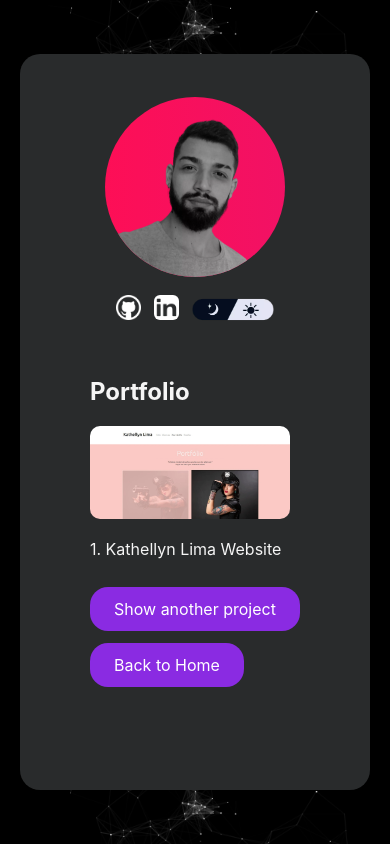
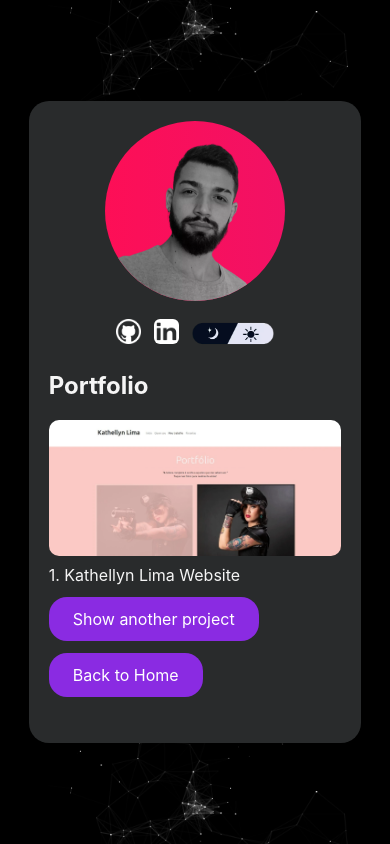
Before and after one commit to 21fernandinhow/portfolio-legacy, a React (Create React App) app: page /portfolio in a window 390 px wide. Built offline with nearby package versions, Linux system fonts and the light colour scheme.

Commit message:
Fixed section default size

```diff
--- a/src/components/about.js
+++ b/src/components/about.js
@@ -3,7 +3,7 @@ import { Link } from "react-router-dom";
 
 function About() {
   return (
-    <div data-aos="fade-in" data-aos-duration="2000">
+    <div data-aos="fade-in" data-aos-duration="2000" className="about">
         <h2>About Me</h2>
         <p>I'm a Front End Developer from Brazil with a long enterpreunership story.
           I already created some e-commerces, landing pages and even a startup.
@@ -11,8 +11,8 @@ function About() {
         </p>
 
         <div className="about-options">
-          <Link to="/contact" className="btn-back">Get in touch</Link>
-          <Link to="/" className="btn-back">Back to Home</Link>
+          <Link to="/contact" className="btn">Get in touch</Link>
+          <Link to="/" className="btn">Back to Home</Link>
         </div>
     </div>
   );
--- a/src/components/avatar.js
+++ b/src/components/avatar.js
@@ -12,8 +12,8 @@ function Avatar() {
     <div className='avatar-section'>
         <img className='avatar' alt="avatar" src="../images/avatar.webp"/>
         <div className='icons'>
-          <a href="https://github.com/21fernandinhow"><img className='icon' alt="github" src="../images/github.webp"/></a>
-          <a href="https://www.linkedin.com/in/fernando-carvalho-6005b024b/"><img className='icon' alt="linkedin" src="../images/linkedin.webp"/></a>
+          <a href="https://github.com/21fernandinhow" target="_blank" rel="noopener noreferrer"><img className='icon' alt="github" src="../images/github.webp"/></a>
+          <a href="https://www.linkedin.com/in/fernando-carvalho-6005b024b/" target="_blank" rel="noopener noreferrer"><img className='icon' alt="linkedin" src="../images/linkedin.webp"/></a>
           <img onClick={changeTheme} className='btn-theme' alt="change-theme" src="../images/changetheme.webp"/>
         </div>
     </div>
--- a/src/components/portfolio-item.js
+++ b/src/components/portfolio-item.js
@@ -3,7 +3,7 @@ import React from "react";
 function Item(props) {
   return (
     <div>
-        <a href={props.link}>
+        <a href={props.link} target="_blank" rel="noopener noreferrer">
             <img className="portfolio-img" alt="website" src={props.image}/>
         </a>
         <p className="portfolio-name">{props.name}</p>
--- a/src/components/portfolio.js
+++ b/src/components/portfolio.js
@@ -30,17 +30,15 @@ function Portfolio() {
   }
 
   return (
-    <div data-aos="fade-in" data-aos-duration="2000">
+    <div data-aos="fade-in" data-aos-duration="2000" className="portfolio">
         <h2>Portfolio</h2>
 
         <Item name={projects[project].name} image={projects[project].image} link={projects[project].link}/>
 
         <div className="menu">
-          <span className="btn-menu" onClick={changeProject}>Show another project</span>
-          <Link to="/" className="btn-menu">Back to Home</Link>
+          <span className="btn" onClick={changeProject}>Show another project</span>
+          <Link to="/" className="btn">Back to Home</Link>
         </div>
-
-        <br/><br/><br/>
 
     </div>
   );
--- a/src/css/style.css
+++ b/src/css/style.css
@@ -1,3 +1,120 @@
+.avatar-section {
+  flex-direction: column;
+}
+.avatar-section .avatar {
+  width: 180px;
+  border-radius: 100%;
+  background: linear-gradient(270deg, #8a2be2, #ff0e54);
+  background-size: 1000% 1000%;
+  -webkit-animation: AnimationName 6s ease infinite;
+  -moz-animation: AnimationName 6s ease infinite;
+  animation: AnimationName 6s ease infinite;
+}
+.avatar-section .avatar:hover {
+  background: linear-gradient(270deg, #75d41d, #0eff0e);
+  background-size: 1000% 1000%;
+  -webkit-animation: AnimationName 6s ease infinite;
+  -moz-animation: AnimationName 6s ease infinite;
+  animation: AnimationName 6s ease infinite;
+  width: 200px;
+  transition: 0.6s;
+}
+.avatar-section .icons {
+  margin-top: 10px;
+}
+.avatar-section .icons .icon {
+  width: 25px;
+  margin-right: 5px;
+  filter: var(--invert);
+  border-radius: 10px;
+  padding: 4px;
+}
+.avatar-section .icons .btn-theme {
+  width: 90px;
+  cursor: pointer;
+}
+
+.content-section {
+  margin-left: 40px;
+  width: 100%;
+  min-height: 16rem;
+  display: flex;
+  align-items: center;
+}
+.content-section h1, .content-section h2 {
+  margin-top: 0px;
+}
+.content-section .btn {
+  background-color: var(--primary-color);
+  color: #ffffff;
+  padding: 12px 24px;
+  margin-top: 12px;
+  margin-right: 8px;
+  border-radius: 18px;
+  text-decoration: none;
+}
+.content-section .btn:hover {
+  background-color: var(--secondary-color);
+  transition: 0.6s;
+  font-weight: bolder;
+}
+.content-section .menu {
+  display: flex;
+  flex-wrap: wrap;
+  margin-bottom: 0px;
+}
+.content-section .skills {
+  display: inline-flex;
+}
+.content-section .skills .skill-icon {
+  object-fit: contain;
+  width: 30px;
+  height: 30px;
+  margin-right: 2px;
+}
+.content-section .skills .skill-icon:hover {
+  width: 35px;
+  height: 35px;
+  transition: 0.4s;
+}
+.content-section .about-options {
+  display: flex;
+  flex-wrap: wrap;
+}
+.content-section .portfolio-img {
+  max-width: 60%;
+  border-radius: 10px;
+}
+.content-section .portfolio-img:hover {
+  border: 2px groove var(--secondary-color);
+  transition: 0.6s;
+}
+.content-section .portfolio-name {
+  margin-top: 5px;
+  margin-bottom: 0px;
+}
+.content-section .portfolio-name:hover {
+  font-weight: bolder;
+}
+.content-section .contact {
+  width: 100%;
+}
+.content-section .contact .link-contact {
+  text-decoration: none;
+  color: var(--contrast-color);
+  font-weight: bolder;
+}
+.content-section .contact .link-contact:hover {
+  color: var(--primary-color);
+  transition: 0.6s;
+}
+.content-section .contact .link-contact .contact-icon {
+  width: 22px;
+  vertical-align: bottom;
+  display: inline-block;
+  margin-right: 7px;
+}
+
 :root {
   --primary-color: #8a2be2;
   --secondary-color: #75d41d;
@@ -8,7 +125,7 @@
   --invert: invert(100%);
 }
 
-.flex-central, .main-section .avatar-section .icons, .main-section .avatar-section, .main-section {
+.flex-central, .avatar-section, .avatar-section .icons {
   display: flex;
   justify-content: center;
   align-items: center;
@@ -31,108 +148,9 @@ body {
   border-radius: 20px;
   background-color: var(--bg-color);
   color: var(--contrast-color);
-  padding: 30px;
-  max-width: 640px;
-}
-.main-section .avatar-section {
-  flex-direction: column;
-}
-.main-section .avatar-section .avatar {
-  width: 180px;
-  border-radius: 100%;
-  background: linear-gradient(270deg, #8a2be2, #ff0e54);
-  background-size: 1000% 1000%;
-  -webkit-animation: AnimationName 6s ease infinite;
-  -moz-animation: AnimationName 6s ease infinite;
-  animation: AnimationName 6s ease infinite;
-}
-.main-section .avatar-section .avatar:hover {
-  background: linear-gradient(270deg, #75d41d, #0eff0e);
-  background-size: 1000% 1000%;
-  -webkit-animation: AnimationName 6s ease infinite;
-  -moz-animation: AnimationName 6s ease infinite;
-  animation: AnimationName 6s ease infinite;
-  width: 200px;
-  transition: 0.6s;
-}
-.main-section .avatar-section .icons {
-  margin-top: 10px;
-}
-.main-section .avatar-section .icons .icon {
-  width: 25px;
-  margin-right: 5px;
-  filter: var(--invert);
-  border-radius: 10px;
-  padding: 4px;
-}
-.main-section .avatar-section .icons .btn-theme {
-  width: 90px;
-  cursor: pointer;
-}
-.main-section .content-section {
-  margin-left: 40px;
-}
-.main-section .content-section .btn-back, .main-section .content-section .menu .btn-menu {
-  background-color: var(--primary-color);
-  color: #ffffff;
-  padding: 12px 24px;
-  margin-top: 12px;
-  margin-right: 8px;
-  border-radius: 18px;
-  text-decoration: none;
-}
-.main-section .content-section .btn-back:hover, .main-section .content-section .menu .btn-menu:hover {
-  background-color: var(--secondary-color);
-  transition: 0.6s;
-  font-weight: bolder;
-}
-.main-section .content-section .menu {
+  padding: 15px 30px;
   display: flex;
-  flex-wrap: wrap;
-}
-.main-section .content-section .skills {
-  display: inline-flex;
-}
-.main-section .content-section .skills .skill-icon {
-  object-fit: contain;
-  width: 30px;
-  height: 30px;
-  margin-right: 2px;
-}
-.main-section .content-section .skills .skill-icon:hover {
-  width: 35px;
-  height: 35px;
-  transition: 0.4s;
-}
-.main-section .content-section .about-options {
-  display: flex;
-  flex-wrap: wrap;
-}
-.main-section .content-section .portfolio-img {
-  max-width: 80%;
-  border-radius: 10px;
-}
-.main-section .content-section .portfolio-img:hover {
-  border: 2px groove var(--secondary-color);
-  transition: 0.6s;
-}
-.main-section .content-section .portfolio-name:hover {
-  font-weight: bolder;
-}
-.main-section .content-section .link-contact {
-  text-decoration: none;
-  color: var(--contrast-color);
-  font-weight: bolder;
-}
-.main-section .content-section .link-contact:hover {
-  color: var(--primary-color);
-  transition: 0.6s;
-}
-.main-section .content-section .link-contact .contact-icon {
-  width: 22px;
-  vertical-align: bottom;
-  display: inline-block;
-  margin-right: 7px;
+  width: 640px;
 }
 
 @media (max-width: 720px) {
@@ -143,10 +161,25 @@ body {
   body .main-section {
     flex-wrap: wrap;
     margin: 20px;
-    min-height: 80vh;
+    width: 75vw;
+    flex-direction: column;
+    padding: 20px;
   }
-  body .main-section .portfolio-img {
-    min-width: 180px;
+  body .main-section .avatar-section {
+    width: 100%;
+  }
+  body .main-section .content-section {
+    margin-left: 0px;
+    margin-top: 0.9rem;
+    justify-content: center;
+    align-items: stretch;
+    min-height: 22rem;
+  }
+  body .main-section .content-section .home, body .main-section .content-section .about, body .main-section .content-section .portfolio, body .main-section .content-section .contact {
+    height: 100%;
+  }
+  body .main-section .content-section .portfolio-img {
+    max-width: 100%;
   }
 }
 @-webkit-keyframes AnimationName {
--- a/src/sass/style.scss
+++ b/src/sass/style.scss
@@ -1,3 +1,7 @@
+//Imports
+@import './avatar.scss';
+@import './content.scss';
+
 //Theme
 :root{
     --primary-color: #8a2be2;
@@ -16,7 +20,7 @@
     align-items: center;
 }
 
-//Body Settings
+//Body and My Section Settings
 body{
     background-color: var(--bg-radical-color);
     background-image: var(--bg-image);
@@ -29,140 +33,13 @@ body{
     flex-direction: column;
     min-height: 100vh;
 }
-
-//Customize Components
 .main-section{
     border-radius: 20px;
     background-color: var(--bg-color);
     color: var(--contrast-color);
-    padding: 30px;
-    @extend .flex-central;
-    max-width: 640px;
-
-    //Avatar Section
-    .avatar-section{
-        @extend .flex-central;
-        flex-direction: column;
-        .avatar{
-            width: 180px;
-            border-radius: 100%;
-            background: linear-gradient(270deg, #8a2be2, #ff0e54);
-            background-size: 1000% 1000%;
-
-            -webkit-animation: AnimationName 6s ease infinite;
-            -moz-animation: AnimationName 6s ease infinite;
-            animation: AnimationName 6s ease infinite;
-
-            &:hover{
-                background: linear-gradient(270deg, #75d41d, #0eff0e);
-                background-size: 1000% 1000%;
-
-                -webkit-animation: AnimationName 6s ease infinite;
-                -moz-animation: AnimationName 6s ease infinite;
-                animation: AnimationName 6s ease infinite;
-
-                width: 200px;
-                transition: 0.6s;
-            }
-        }
-        .icons{
-            @extend .flex-central;
-            margin-top: 10px;
-            .icon{
-                width: 25px;
-                margin-right: 5px;
-                filter: var(--invert);
-                border-radius: 10px;
-                padding: 4px;
-            }
-            .btn-theme{
-                width: 90px;
-                cursor: pointer;
-            }
-        }
-    }
-
-    //Content-Section
-    .content-section{
-        margin-left: 40px;
-
-        //Common Elements
-        .btn-back{
-            background-color: var(--primary-color);
-            color: #ffffff;
-            padding: 12px 24px;
-            margin-top: 12px;
-            margin-right: 8px;
-            border-radius: 18px;
-            text-decoration: none;
-            &:hover{
-                background-color: var(--secondary-color);
-                transition: 0.6s;
-                font-weight: bolder;
-            }
-        }
-        .menu{
-            display: flex;
-            flex-wrap: wrap;
-            .btn-menu{
-                @extend .btn-back;
-            }
-        }
-
-        //Home Skills
-        .skills{
-            display: inline-flex;
-            .skill-icon{
-                object-fit: contain;
-                width: 30px;
-                height: 30px;
-                margin-right: 2px;
-                &:hover{
-                    width: 35px;
-                    height: 35px;
-                    transition: 0.4s;
-                }
-            }
-        }
-
-        //About Page
-        .about-options{
-            display: flex;
-            flex-wrap: wrap;
-        }
-
-        //Portfolio Page
-        .portfolio-img{
-            max-width: 80%;
-            border-radius: 10px;
-            &:hover{
-                border: 2px groove var(--secondary-color);
-                transition: 0.6s;
-            }
-        }
-        .portfolio-name{
-            &:hover{
-                font-weight: bolder;
-            }
-        }
-
-        //Contact Page
-        .link-contact{
-            text-decoration: none;
-            color: var(--contrast-color);
-            font-weight: bolder;
-            &:hover{
-                color: var(--primary-color);
-                transition: 0.6s;
-            }
-            .contact-icon{
-                width: 22px;
-                vertical-align: bottom;
-                display: inline-block;
-                margin-right: 7px;
-            }
-        }
-    }
+    padding: 15px 30px;
+    display: flex;
+    width: 640px;
 }
 
 //Responsivity
@@ -173,9 +50,24 @@ body{
         .main-section{
             flex-wrap: wrap;
             margin: 20px;
-            min-height: 80vh;
-            .portfolio-img{
-                min-width: 180px;
+            width: 75vw;
+            flex-direction: column;
+            padding: 20px;
+            .avatar-section{
+                width: 100%;
+            }
+            .content-section{
+                margin-left: 0px;
+                margin-top: 0.9rem;
+                justify-content: center;
+                align-items: stretch;
+                min-height: 22rem;
+                .home, .about, .portfolio, .contact{
+                    height: 100%;
+                }
+                .portfolio-img{
+                    max-width: 100%;
+                }
             }
         }
     }
```
Also changed, not shown: src/components/contact.js (+5 -5 lines), src/components/home.js (+4 -4 lines), 1 other file (tests, documents, lock files or other folders).
